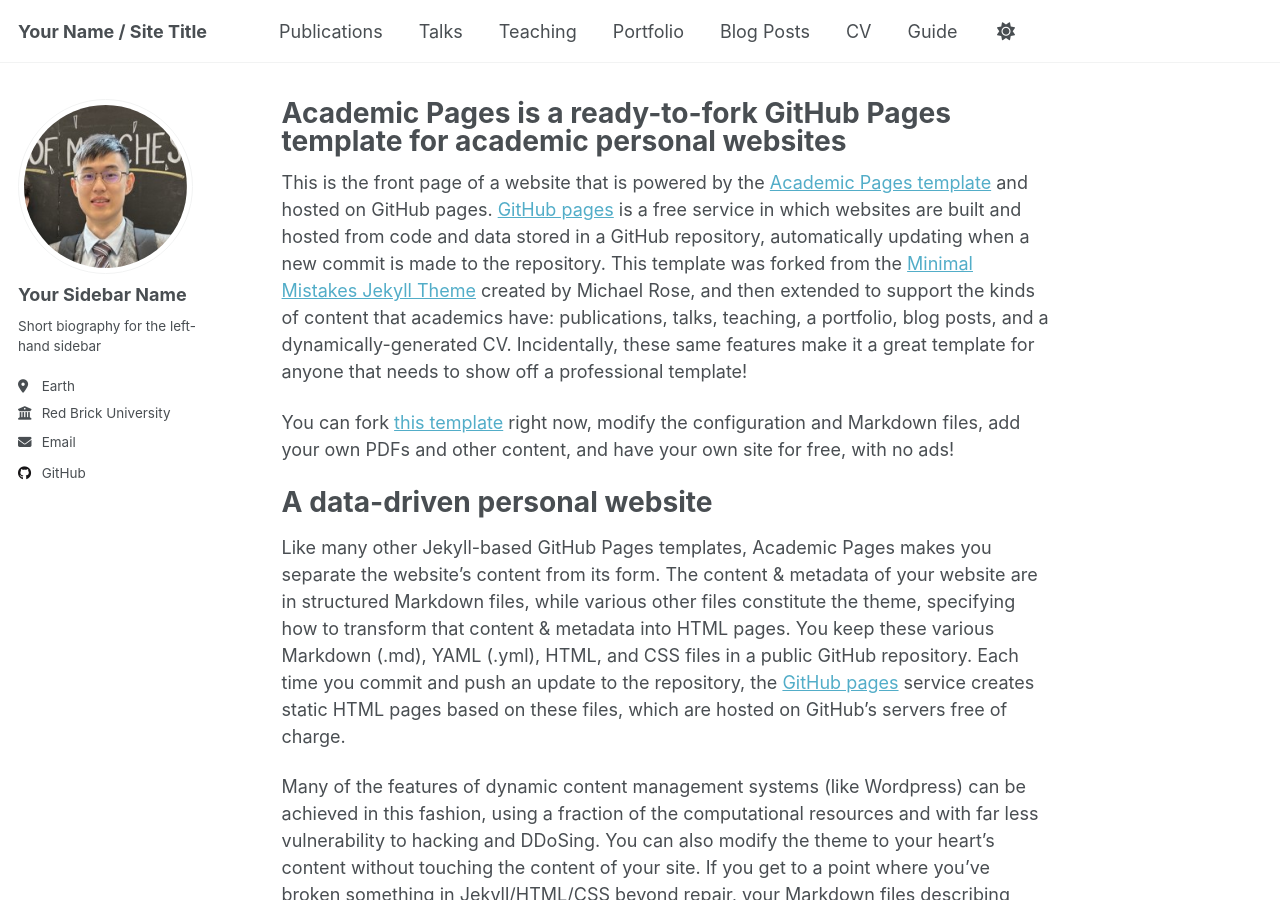
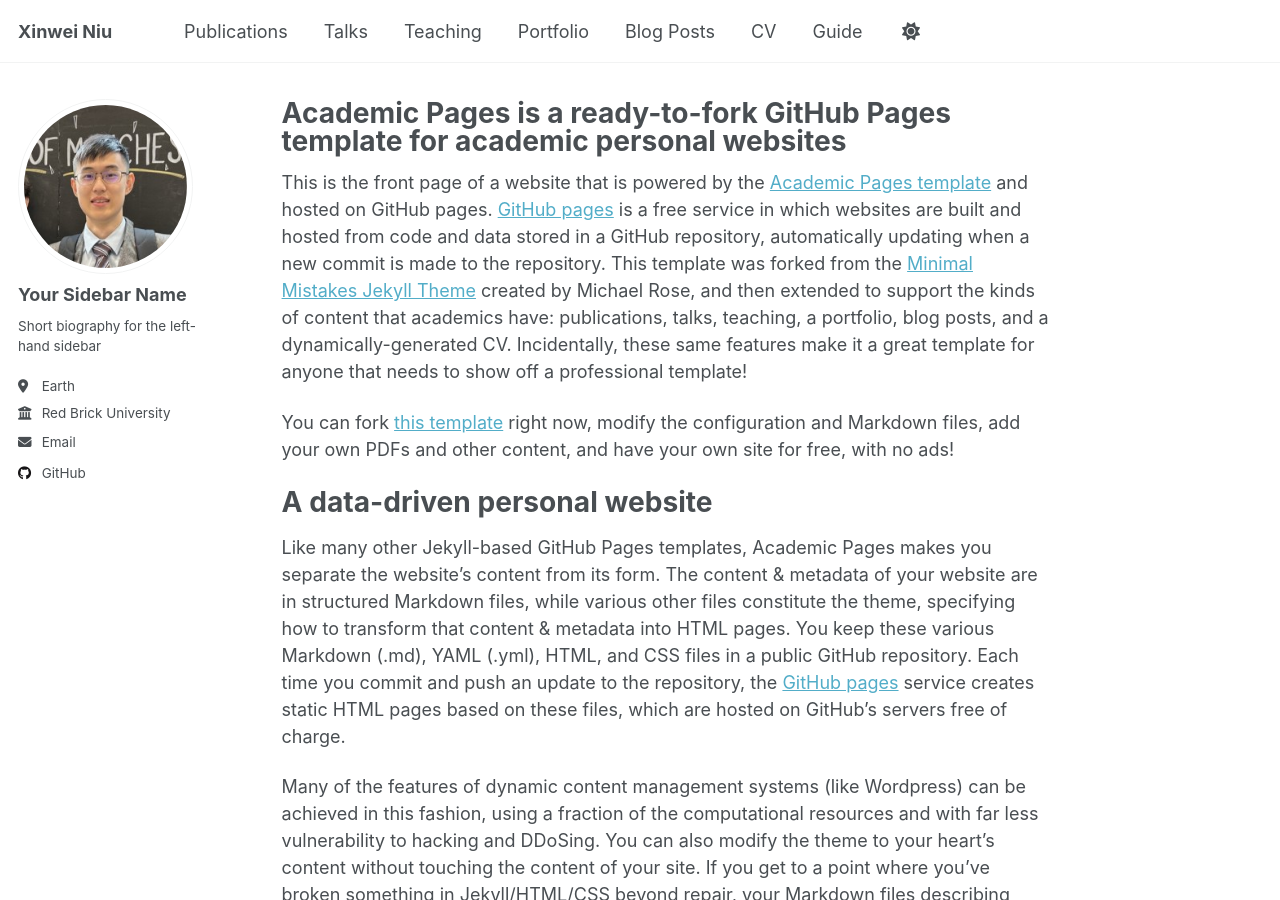
Before and after one commit to xinwei-niu/xinwei-niu.github.io, a Jekyll site: the page built from _pages/about.md, in a window 1280 px wide and 900 px high. Built offline with Jekyll 4.4.1, drawn with Linux system fonts in a browser that asks for light colours; a script that is not in the unit is left out.

Commit message:
updating

```diff
--- a/_config.yml
+++ b/_config.yml
@@ -9,11 +9,11 @@
 # Basic Site Settings
 locale                   : "en-US"
 site_theme               : "default" # Currently available options are "default", "air"
-title                    : "Your Name / Site Title"
+title                    : "Xinwei Niu"
 title_separator          : "-"
 name                     : &name "Xinwei Niu"
 description              : &description "Your Name's academic portfolio"   # Update this with a general description of your site, this is the default if not overridden by a page
-url                      : https://xinwei-niu.github.com # The base hostname & protocol for your site e.g. "https://[your GitHub username].github.io",
+url                      : https://psychic-octo-guide-nine.vercel.app # The base hostname & protocol for your site e.g. "https://[your GitHub username].github.io",
                                                            # or if you already have some other page hosted on Github then use "https://[your GitHub username].github.io/[Your Repo Name]"
 baseurl                  : "" # the subpath of your site, e.g. "/blog"
 repository               : "academicpages/academicpages.github.io"
```
